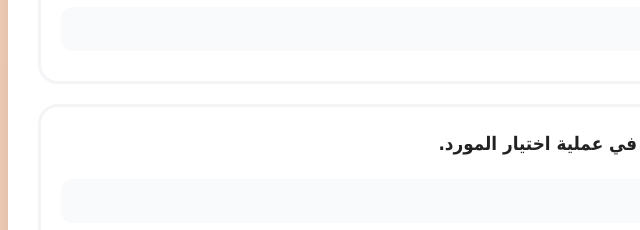
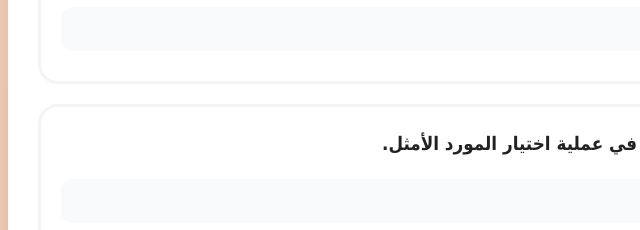
Before and after one commit to shahd1115/data, a plain HTML site: page index.html in a window 1280 px wide. Shown: the part 7064-7294 px from the top of the page, 82-722 px from the left. Drawn offline with Linux system fonts and the light colour scheme.

Commit message:
Update index.html

```diff
--- a/index.html
+++ b/index.html
@@ -295,55 +295,56 @@ const questions = [
 {type:'tf', q:'1- يقصد بمصدر الشراء المناسب التعرف على الموردين واختيار أفضلهم.', answer:'صح'},
 {type:'tf', q:'2- سياسة التصنيع تعني الاعتماد على الإنتاج الداخلي بدلاً من الشراء من الخارج.', answer:'صح'},
 {type:'tf', q:'3- من المعايير المهمة لاختيار المورد سمعة المورد في السوق.', answer:'صح'},
-{type:'tf', q:'4- مرحلة المسح العام للمصادر هي المرحلة الأولى في عملية اختيار المورد.', answer:'صح'},
+{type:'tf', q:'4- مرحلة المسح العام للمصادر هي المرحلة الأولى في عملية اختيار المورد الأمثل.', answer:'صح'},
 {type:'tf', q:'5- مدير الاحتياجات في شركة المقاولات له دور هام في زيادة التكاليف.', answer:'خطأ'},
 {type:'tf', q:'6- يفضل التعامل مع المورد الذي يمتلك طاقة إنتاجية احتياطية.', answer:'صح'},
-{type:'tf', q:'7- من مصادر المعلومات عن الموردين الإعلانات والكتالوجات.', answer:'صح'},
+{type:'tf', q:'7- من مصادر المعلومات عن الموردين الإعلانات والكتالوجات وزيارة المصنع.', answer:'صح'},
 {type:'tf', q:'8- من أسباب تفضيل التعامل مع مورد واحد زيادة المنافسة بين الموردين.', answer:'خطأ'},
 {type:'tf', q:'9- يتم التعامل مع المنتج مباشرة عندما تكون الكمية صغيرة.', answer:'خطأ'},
-{type:'tf', q:'10- من أسباب تفضيل المصادر المحلية سرعة تسليم الطلبيات.', answer:'صح'},
-{type:'tf', q:'11- من أنواع النشاط الإنتاجي الإنتاج النمطي والإنتاج حسب الطلب.', answer:'صح'},
-{type:'tf', q:'12- من خصائص الإنتاج النمطي القدرة على التخطيط المسبق.', answer:'صح'},
-{type:'tf', q:'13- في الإنتاج حسب الطلب تكون المواد الخام موحدة المواصفات.', answer:'خطأ'},
+{type:'tf', q:'10- من أسباب تفضيل مصادر الشراء المحلية سرعة تسليم الطلبيات.', answer:'صح'},
+{type:'tf', q:'11- من أنواع النشاط الإنتاجي الإنتاج النمطي والإنتاج حسب الطلب ونشاط المقاولات.', answer:'صح'},
+{type:'tf', q:'12- من خصائص الإنتاج النمطي القدرة على التخطيط السابق للعمليات الإنتاجية.', answer:'صح'},
+{type:'tf', q:'13- في الإنتاج حسب الطلب تكون المواد الخام نمطية وموحدة المواصفات.', answer:'خطأ'},
 {type:'tf', q:'14- من خصائص الإنتاج حسب الطلب سهولة تقدير الاحتياجات مقدماً.', answer:'خطأ'},
-{type:'tf', q:'15- الإنتاج النمطي يسمح بالتوسع في التكنولوجيا.', answer:'صح'},
-{type:'tf', q:'16- المواد الخام في الإنتاج النمطي غير موحدة المواصفات.', answer:'خطأ'},
-{type:'tf', q:'17- الإنتاج النمطي يتميز بعدم القدرة على التخطيط المسبق.', answer:'خطأ'},
-{type:'tf', q:'18- لا يشترط نشر الإجراءات على العاملين.', answer:'خطأ'},
-{type:'tf', q:'19- المقصود بالشراء مجموعة أنشطة لتوفير المواد في الوقت والسعر المناسب.', answer:'صح'},
-{type:'tf', q:'20- طريقة الأسماء والعلامات التجارية تعتبر من طرق تحديد الجودة.', answer:'صح'},
-{type:'tf', q:'21- الهدف من الإجراءات هو توحيد طرق العمل داخل المنظمة.', answer:'صح'},
-{type:'tf', q:'22- من خصائص المقاولات عدم معرفة نوعية الأعمال مسبقاً.', answer:'صح'},
-{type:'tf', q:'23- من إيجابيات التعامل مع عدة موردين تحقيق التنافسية.', answer:'صح'},
-{type:'tf', q:'24- تدفق الإنتاج في النظام النمطي يكون غير منتظم.', answer:'خطأ'},
-{type:'tf', q:'25- الإنتاج النمطي يحتاج مخزون لفترة قصيرة فقط.', answer:'خطأ'},
-{type:'tf', q:'26- يفضل التعامل مع المورد الذي لا يمتلك طاقة احتياطية.', answer:'خطأ'},
-{type:'tf', q:'27- تعريف إجراءات الشراء هو الخطوات التفصيلية المتكررة للمشتريات.', answer:'صح'},
-{type:'tf', q:'28- من أهمية تحديد إجراءات الشراء تعقيد طرق العمل.', answer:'خطأ'},
-{type:'tf', q:'29- تبدأ إجراءات الشراء بإصدار الفواتير.', answer:'خطأ'},
-{type:'tf', q:'30- يجب مراعاة التكاليف عند تنفيذ إجراءات الشراء.', answer:'صح'},
-{type:'tf', q:'31- من صور التخطيط للشراء وضع موازنة تقديرية.', answer:'صح'},
-{type:'tf', q:'32- الكتالوجات فقط تعتبر من مصادر المعلومات عن الموردين.', answer:'خطأ'},
-{type:'tf', q:'33- بعض السلع يجب شراؤها قبل الاستخدام بفترة طويلة.', answer:'صح'},
-{type:'tf', q:'34- الهدف من التخطيط للشراء أن يتم الشراء بشكل عشوائي.', answer:'خطأ'},
-{type:'tf', q:'35- تحقيق المرونة يعني عدم القدرة على التعديل.', answer:'خطأ'},
-{type:'tf', q:'36- تطور التكنولوجيا يساعد في تحقيق وفورات اقتصادية.', answer:'صح'},
-{type:'tf', q:'37- وظيفة الشراء لا تؤثر على القدرة التنافسية.', answer:'خطأ'},
-{type:'tf', q:'38- عدم الشراء في الوقت المناسب يسبب اضطرابات بالإنتاج.', answer:'صح'},
-{type:'tf', q:'39- نظام ERP جاء نتيجة تطور مفهوم الإدارة اللوجستية.', answer:'صح'},
-{type:'tf', q:'40- كلما زادت نفقات الشراء زاد صافي الربح.', answer:'خطأ'},
-{type:'tf', q:'41- الحفاظ على مخزون مرتفع دائماً أفضل وسيلة لتجنب توقف الإنتاج.', answer:'خطأ'},
-{type:'tf', q:'42- في الماضي كانت كل إدارة تقوم بالشراء بنفسها.', answer:'صح'},
-{type:'tf', q:'43- من أهداف الشراء تحسين المركز التنافسي للمنظمة.', answer:'صح'},
-{type:'tf', q:'44- الشراء للمستقبل يساعد في تخفيض التكاليف.', answer:'صح'},
-{type:'tf', q:'45- سياسات الإنتاج من المتغيرات الخارجية.', answer:'خطأ'},
-{type:'tf', q:'46- يجب توافر المواد الخام من حيث الكمية والزمن والجودة.', answer:'صح'},
-{type:'tf', q:'47- من عيوب التجارة الإلكترونية الإخطار السريع للتعديلات.', answer:'خطأ'},
-{type:'tf', q:'48- استخدام ERP يقلل الفاقد ويحسن الرقابة على المخزون.', answer:'صح'},
-{type:'tf', q:'49- من أهداف الشراء خفض التكاليف وتحسين الكفاءة.', answer:'صح'},
-{type:'tf', q:'50- من مميزات الشراء الإلكتروني سرعة إنجاز المعاملات.', answer:'صح'},
-{type:'tf', q:'51- التكلفة في نظام الإمداد الإلكتروني تكون مرتفعة.', answer:'خطأ'},
-{type:'tf', q:'52- النظام الإلكتروني يقلل الأخطاء الناتجة عن الإدخال اليدوي.', answer:'صح'}
+{type:'tf', q:'15- مدير الاحتياجات في شركة المقاولات له دور هام في زيادة التكاليف.', answer:'خطأ'},
+{type:'tf', q:'16- الإنتاج النمطي يسمح بالتوسع في استخدام التكنولوجيا ودرجات عالية من الآلية.', answer:'صح'},
+{type:'tf', q:'17- المواد الخام في الإنتاج النمطي غالباً غير موحدة المواصفات.', answer:'خطأ'},
+{type:'tf', q:'18- الإنتاج النمطي يتميز بعدم القدرة على التخطيط المسبق.', answer:'خطأ'},
+{type:'tf', q:'19- لا يشترط نشر الإجراءات على العاملين.', answer:'خطأ'},
+{type:'tf', q:'20- المقصود بالشراء مجموعة أنشطة لتوفير المواد في الوقت والسعر المناسب.', answer:'صح'},
+{type:'tf', q:'21- طريقة الأسماء والعلامات التجارية تعتبر من طرق تحديد الجودة المناسبة.', answer:'صح'},
+{type:'tf', q:'22- الهدف من الإجراءات هو توحيد طرق العمل داخل المنظمة.', answer:'صح'},
+{type:'tf', q:'23- من خصائص المقاولات عدم معرفة نوعية الأعمال مسبقاً.', answer:'صح'},
+{type:'tf', q:'24- من إيجابيات التعامل مع عدة موردين اختيار المورد المناسب وتحقيق التنافسية.', answer:'صح'},
+{type:'tf', q:'25- تدفق الإنتاج في النظام النمطي يكون غير منتظم.', answer:'خطأ'},
+{type:'tf', q:'26- الإنتاج النمطي يحتاج مخزون لفترة قصيرة فقط.', answer:'خطأ'},
+{type:'tf', q:'27- يفضل التعامل مع المورد الذي لا يمتلك أي طاقة إنتاجية احتياطية.', answer:'خطأ'},
+{type:'tf', q:'28- تعريف إجراءات الشراء هو الخطوات التفصيلية التي يتبعها مسئول الشراء.', answer:'صح'},
+{type:'tf', q:'29- من أهمية تحديد إجراءات الشراء تعقيد طرق العمل.', answer:'خطأ'},
+{type:'tf', q:'30- تبدأ إجراءات الشراء بإصدار الفواتير.', answer:'خطأ'},
+{type:'tf', q:'31- يجب مراعاة التكاليف عند تنفيذ إجراءات الشراء.', answer:'صح'},
+{type:'tf', q:'32- من صور التخطيط للشراء وضع موازنة تقديرية للمشتريات.', answer:'صح'},
+{type:'tf', q:'33- مرحلة المسح العام للمصادر هي المرحلة الأولى في اختيار المورد.', answer:'صح'},
+{type:'tf', q:'34- الكتالوجات فقط تعتبر من مصادر المعلومات عن الموردين.', answer:'خطأ'},
+{type:'tf', q:'35- بعض السلع مثل الأخشاب يجب شراؤها قبل الاستخدام بفترة طويلة.', answer:'صح'},
+{type:'tf', q:'36- الإنتاج النمطي يسمح بالتوسع في استخدام التكنولوجيا.', answer:'صح'},
+{type:'tf', q:'37- الهدف من التخطيط للشراء أن يتم الشراء بشكل عشوائي.', answer:'خطأ'},
+{type:'tf', q:'38- تحقيق المرونة في الإجراءات يعني عدم القدرة على التعديل.', answer:'خطأ'},
+{type:'tf', q:'39- المقصود بالشراء مجموعة أنشطة لتوفير المواد في الوقت والسعر المناسب.', answer:'صح'},
+{type:'tf', q:'40- تطور التكنولوجيا يساعد المنظمات على تحقيق وفورات اقتصادية.', answer:'صح'},
+{type:'tf', q:'41- وظيفة الشراء لا تؤثر على القدرة التنافسية للمنشأة.', answer:'خطأ'},
+{type:'tf', q:'42- عدم الشراء في الوقت المناسب يؤدي إلى اضطرابات في الإنتاج.', answer:'صح'},
+{type:'tf', q:'43- نظام ERP جاء نتيجة تطور مفهوم الإدارة اللوجستية.', answer:'صح'},
+{type:'tf', q:'44- كلما زادت نفقات الشراء زاد صافي ربح المنشأة.', answer:'خطأ'},
+{type:'tf', q:'45- الحفاظ على مخزون مرتفع دائماً أفضل وسيلة لتجنب توقف الإنتاج.', answer:'خطأ'},
+{type:'tf', q:'46- في الماضي كانت كل إدارة تقوم بعملية الشراء بنفسها.', answer:'صح'},
+{type:'tf', q:'47- من أهداف الشراء تحسين المركز التنافسي للمنظمة.', answer:'صح'},
+{type:'tf', q:'48- يساعد أسلوب الشراء للمستقبل في تخفيض تكاليف الشراء.', answer:'صح'},
+{type:'tf', q:'49- تعتبر سياسات الإنتاج من المتغيرات الخارجية.', answer:'خطأ'},
+{type:'tf', q:'50- المواد الخام يجب أن تتوافر من حيث الكمية والزمن والجودة.', answer:'صح'},
+{type:'tf', q:'51- من عيوب التجارة الإلكترونية الإخطار السريع للتعديلات.', answer:'خطأ'},
+{type:'tf', q:'52- استخدام ERP في المشتريات والمخازن يقلل الفاقد ويحسن الرقابة على المخزون.', answer:'صح'}
+
 ];
 
 const mcqForm = document.getElementById('mcqForm');
```
